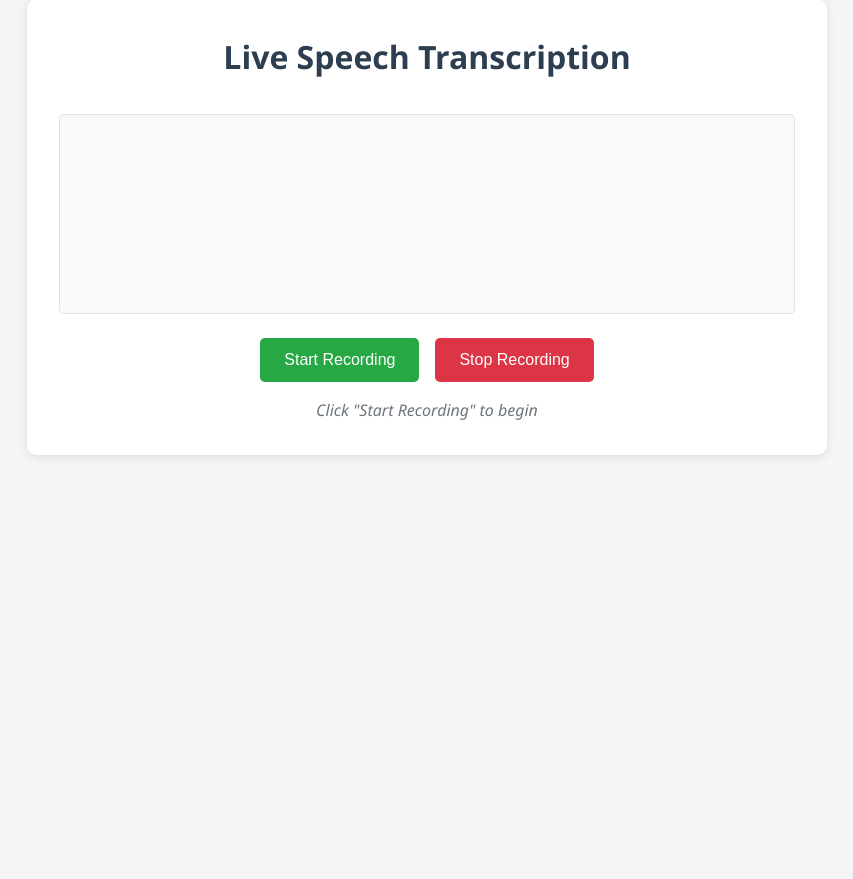
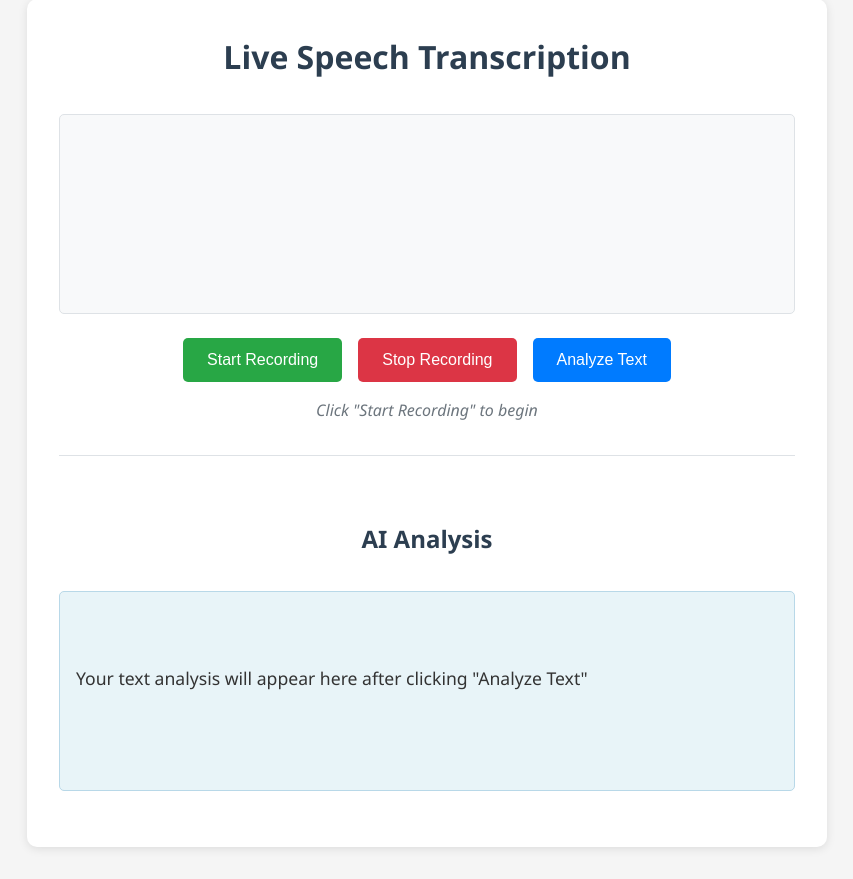
Before and after one commit to MoeHamzaA/Speech_AI, a Flask app: page / in a window 1280 px wide. Shown: the part 33-912 px from the top of the page, without its empty margins (213-1066 px from the left). Before the commit the page ends 490 px from the top, so only its background shows below. Run offline with Flask 2, Linux system fonts and the light colour scheme.

Commit message:
Testing with AI analysis

```diff
--- a/app.py
+++ b/app.py
@@ -1,10 +1,49 @@
-from flask import Flask, render_template
+from flask import Flask, render_template, request, jsonify
+from transformers import pipeline
+import re
 
 app = Flask(__name__)
+
+# Initialize the text generation pipeline with DistilGPT-2
+analyzer = pipeline('text-generation', model='distilgpt2')
 
 @app.route('/')
 def index():
     return render_template('index.html')
 
+@app.route('/analyze', methods=['POST'])
+def analyze_text():
+    try:
+        data = request.json
+        text = data.get('text', '')
+
+        if not text:
+            return jsonify({'error': 'No text provided'}), 400
+
+        # Create a very specific prompt for topic analysis
+        topic_prompt = (
+            f"Extract the main educational or professional topic from this text, focusing on "
+            f"the subject matter or activity being discussed. Ignore greetings and filler words. "
+            f"Text: '{text}'\n\nMain subject matter:"
+        )
+        topic_response = analyzer(topic_prompt,
+                                max_new_tokens=50,
+                                min_new_tokens=20,
+                                num_return_sequences=1,
+                                temperature=0.3)[0]['generated_text']
+
+        # Extract the generated topic (everything after "Main subject matter:")
+        topic = topic_response.split("Main subject matter:")[-1].strip()
+        # Clean up the topic
+        topic = re.split(r'[.!?]', topic)[0] + '.'
+
+        analysis = f"""Main Topic:
+{topic}"""
+
+        return jsonify({'analysis': analysis})
+
+    except Exception as e:
+        return jsonify({'error': str(e)}), 500
+
 if __name__ == '__main__':
     app.run(debug=True)
--- a/requirements.txt
+++ b/requirements.txt
@@ -1,2 +1,5 @@
 Flask==2.0.1
 Werkzeug==2.0.1
+transformers==4.30.2
+torch==2.0.1
+python-dotenv==1.0.0
--- a/static/script.js
+++ b/static/script.js
@@ -1,11 +1,14 @@
 document.addEventListener('DOMContentLoaded', () => {
     const startButton = document.getElementById('startButton');
     const stopButton = document.getElementById('stopButton');
+    const analyzeButton = document.getElementById('analyzeButton');
     const transcript = document.getElementById('transcript');
+    const analysis = document.getElementById('analysis');
     const status = document.getElementById('status');
 
     let recognition = null;
     let isRecording = false;
+    let finalTranscript = '';
 
     // Check if browser supports speech recognition
     if ('webkitSpeechRecognition' in window) {
@@ -28,6 +31,7 @@ document.addEventListener('DOMContentLoaded', () => {
         isRecording = true;
         startButton.disabled = true;
         stopButton.disabled = false;
+        analyzeButton.disabled = true;
         status.textContent = 'Recording in progress...';
     };
 
@@ -35,11 +39,11 @@ document.addEventListener('DOMContentLoaded', () => {
         isRecording = false;
         startButton.disabled = false;
         stopButton.disabled = true;
+        analyzeButton.disabled = false;
         status.textContent = 'Recording stopped.';
     };
 
     recognition.onresult = (event) => {
-        let finalTranscript = '';
         let interimTranscript = '';
 
         for (let i = event.resultIndex; i < event.results.length; i++) {
@@ -59,15 +63,53 @@ document.addEventListener('DOMContentLoaded', () => {
         isRecording = false;
         startButton.disabled = false;
         stopButton.disabled = true;
+        analyzeButton.disabled = true;
     };
 
     // Button event listeners
     startButton.addEventListener('click', () => {
         transcript.textContent = '';
+        analysis.innerHTML = '<p>Your text analysis will appear here after clicking "Analyze Text"</p>';
+        finalTranscript = '';
         recognition.start();
     });
 
     stopButton.addEventListener('click', () => {
         recognition.stop();
     });
+
+    analyzeButton.addEventListener('click', async () => {
+        if (!finalTranscript.trim()) {
+            status.textContent = 'No text to analyze. Please record some speech first.';
+            return;
+        }
+
+        analyzeButton.disabled = true;
+        status.textContent = 'Analyzing text...';
+        analysis.innerHTML = '<p>Analyzing text...</p>';
+
+        try {
+            const response = await fetch('/analyze', {
+                method: 'POST',
+                headers: {
+                    'Content-Type': 'application/json',
+                },
+                body: JSON.stringify({ text: finalTranscript }),
+            });
+
+            const data = await response.json();
+
+            if (response.ok) {
+                analysis.innerHTML = `<p>${data.analysis}</p>`;
+                status.textContent = 'Analysis complete!';
+            } else {
+                throw new Error(data.error || 'Failed to analyze text');
+            }
+        } catch (error) {
+            status.textContent = `Error: ${error.message}`;
+            analysis.innerHTML = '<p>Error analyzing text. Please try again.</p>';
+        } finally {
+            analyzeButton.disabled = false;
+        }
+    });
 });
--- a/static/style.css
+++ b/static/style.css
@@ -20,13 +20,18 @@ body {
     box-shadow: 0 2px 10px rgba(0, 0, 0, 0.1);
 }
 
-h1 {
+h1, h2 {
     text-align: center;
     margin-bottom: 2rem;
     color: #2c3e50;
 }
 
-.transcription-box {
+h2 {
+    font-size: 1.5rem;
+    margin-top: 2rem;
+}
+
+.transcription-box, .analysis-box {
     background-color: #f8f9fa;
     border: 1px solid #dee2e6;
     border-radius: 5px;
@@ -35,9 +40,14 @@ h1 {
     margin-bottom: 1.5rem;
 }
 
-.transcript {
+.transcript, .analysis-box {
     white-space: pre-wrap;
     font-size: 1.1rem;
+}
+
+.analysis-box {
+    background-color: #e8f4f8;
+    border-color: #b8d8e8;
 }
 
 .controls {
@@ -74,6 +84,15 @@ h1 {
     background-color: #c82333;
 }
 
+#analyzeButton {
+    background-color: #007bff;
+    color: white;
+}
+
+#analyzeButton:hover {
+    background-color: #0056b3;
+}
+
 .button:disabled {
     background-color: #6c757d;
     cursor: not-allowed;
@@ -84,3 +103,9 @@ h1 {
     color: #6c757d;
     font-style: italic;
 }
+
+.analysis-section {
+    margin-top: 2rem;
+    padding-top: 2rem;
+    border-top: 1px solid #dee2e6;
+}
--- a/templates/index.html
+++ b/templates/index.html
@@ -15,8 +15,16 @@
         <div class="controls">
             <button id="startButton" class="button">Start Recording</button>
             <button id="stopButton" class="button" disabled>Stop Recording</button>
+            <button id="analyzeButton" class="button" disabled>Analyze Text</button>
         </div>
         <div class="status" id="status">Click "Start Recording" to begin</div>
+
+        <div class="analysis-section">
+            <h2>AI Analysis</h2>
+            <div id="analysis" class="analysis-box">
+                <p>Your text analysis will appear here after clicking "Analyze Text"</p>
+            </div>
+        </div>
     </div>
     <script src="{{ url_for('static', filename='script.js') }}"></script>
 </body>
```
